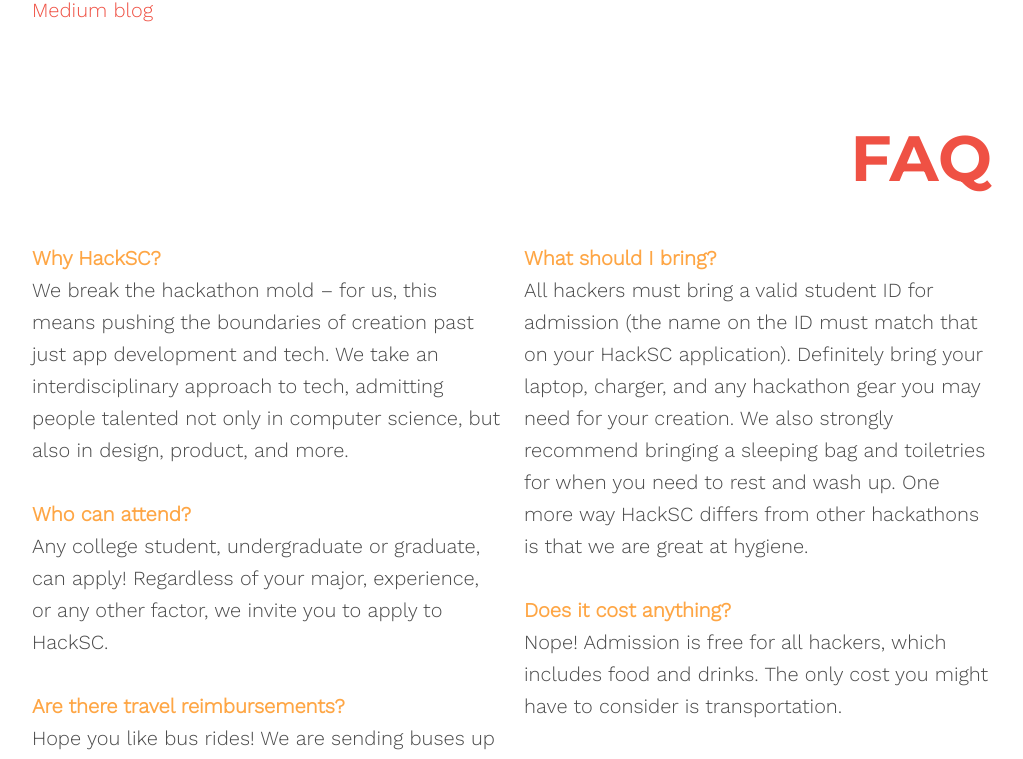
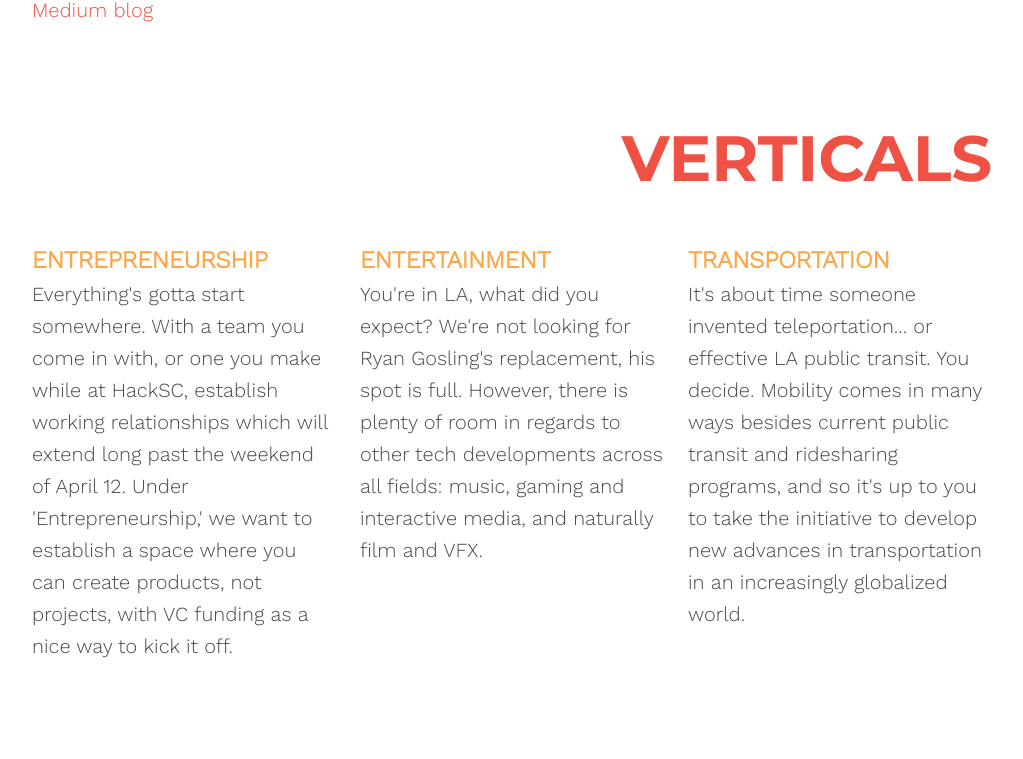
Before and after one commit to HackSC/www-2019, a React (Create React App) app: page / in a window 1280 px wide. Shown: the part 1326-2085 px from the top of the page, without its empty margins (128-1151 px from the left). Built offline with nearby package versions, Linux system fonts and the light colour scheme.

Commit message:
Added verticals

```diff
--- a/src/App.jsx
+++ b/src/App.jsx
@@ -3,6 +3,7 @@
 import Footer from './components/Footer';
 import Hero from './components/Hero';
 import Section from './components/Section';
+import Verticals from './components/Verticals';
 import FAQ from './components/FAQ';
 import Contact from './components/Contact';
 import Sponsors from './components/Sponsors';
@@ -69,6 +70,10 @@
               </div>
             </section>
 
+            <Section title="Verticals" sectionClass="verticals">
+              <Verticals />
+            </Section>
+
             <Section title="FAQ" sectionClass="faq">
               <FAQ />
             </Section>
--- /dev/null
+++ b/src/components/Verticals.jsx
@@ -0,0 +1,25 @@
+import React from "react"
+
+export default (props) => (
+  <div>
+    <div className="columns">
+      <div className="column">
+        <h3>Entrepreneurship</h3>
+
+        <p>Everything's gotta start somewhere. With a team you come in with, or one you make while at HackSC, establish working relationships which will extend long past the weekend of April 12. Under 'Entrepreneurship,' we want to establish a space where you can create products, not projects, with VC funding as a nice way to kick it off.</p>
+      </div>
+
+      <div className="column">
+        <h3>Entertainment</h3>
+
+        <p>You're in LA, what did you expect? We're not looking for Ryan Gosling's replacement, his spot is full. However, there is plenty of room in regards to other tech developments across all fields: music,  gaming and interactive media, and naturally film and VFX.</p>
+      </div>
+
+      <div className="column">
+        <h3>Transportation</h3>
+
+        <p>It's about time someone invented teleportation... or effective LA public transit. You decide. Mobility comes in many ways besides current public transit and ridesharing programs, and so it's up to you to take the initiative to develop new advances in transportation in an increasingly globalized world.</p>
+      </div>
+    </div>
+  </div>
+)
--- a/src/styles/section.scss
+++ b/src/styles/section.scss
@@ -28,6 +28,13 @@
     .title {
       text-align: right;
     }
+  }
+
+  h3 {
+    color: $secondary;
+    font-size: 1.5rem;
+    font-weight: 700;
+    text-transform: uppercase;
   }
 
   p {
```
